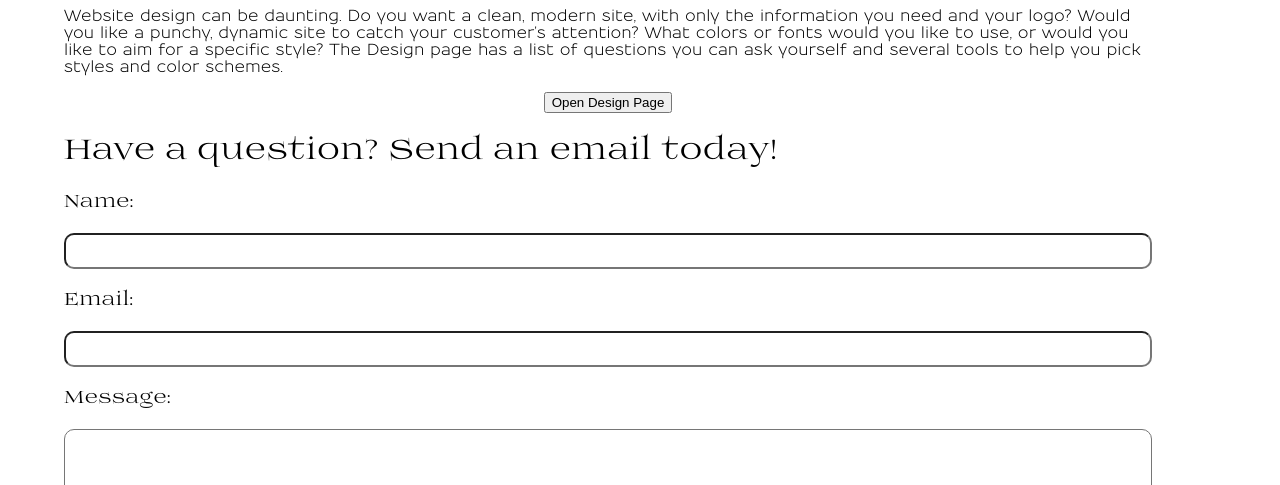
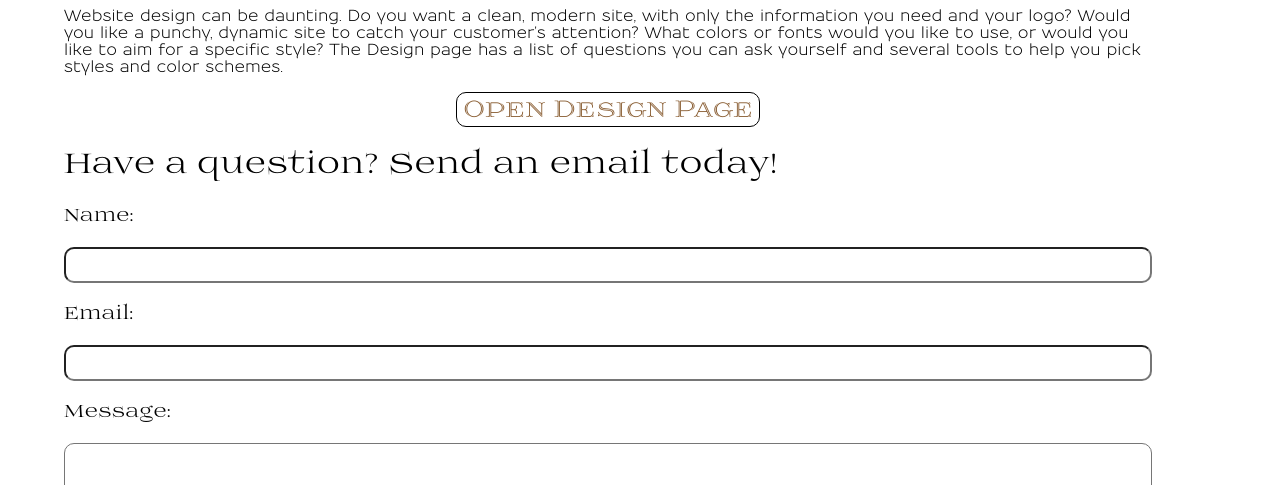
Before and after one commit to CompassRoseCoding/compassrosecoding.github.io, a plain HTML site: page home/index.html in a window 1280 px wide. Shown: the part 615-1100 px from the top of the page. Drawn offline with nearby package versions, Linux system fonts and the light colour scheme.

Commit message:
fixing open design page btn

```diff
--- a/home/home_style.css
+++ b/home/home_style.css
@@ -54,7 +54,7 @@ p {
 .submit_email {
     background: white;
     color: var(--tcotta);
-    width: 200px;
+    width: max-content;
     height: 35px;
     border: solid 1px black;
     border-radius: 10px;
--- a/home/index.html
+++ b/home/index.html
@@ -75,7 +75,7 @@
             questions you can ask yourself and several tools to help you pick styles and color schemes.
         </p>
         <div class="button_bar">
-            <button class="swap_page" id="goto_design" onclick="window.location.href='/design'">Open Design
+            <button class="submit_email" id="goto_design" onclick="window.location.href='/design'">Open Design
                 Page</button>
         </div>
 
```
